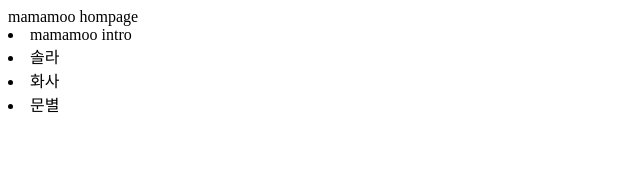
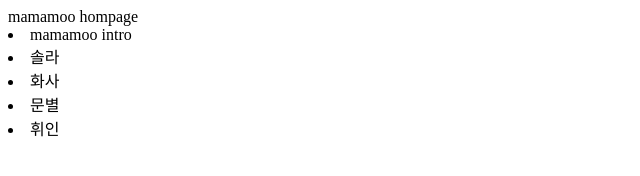
Before and after one commit to ajou8team/Group8-s-Homepage, a plain HTML site: page mamamoo.html in a window 1280 px wide. Shown: the full height of the page, 0-640 px from the left. Drawn offline with Linux system fonts and the light colour scheme.

Commit message:
Add 휘인

```diff
--- a/mamamoo.html
+++ b/mamamoo.html
@@ -5,6 +5,7 @@
 		<li>솔라</li>
 		<li>화사</li>
 		<li>문별</li>
+		<li>휘인</li>
 	</body>
 
 
```
